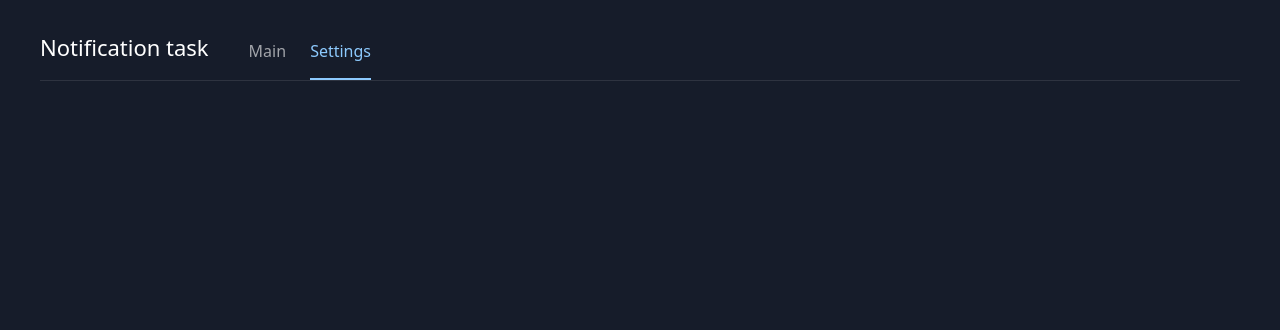
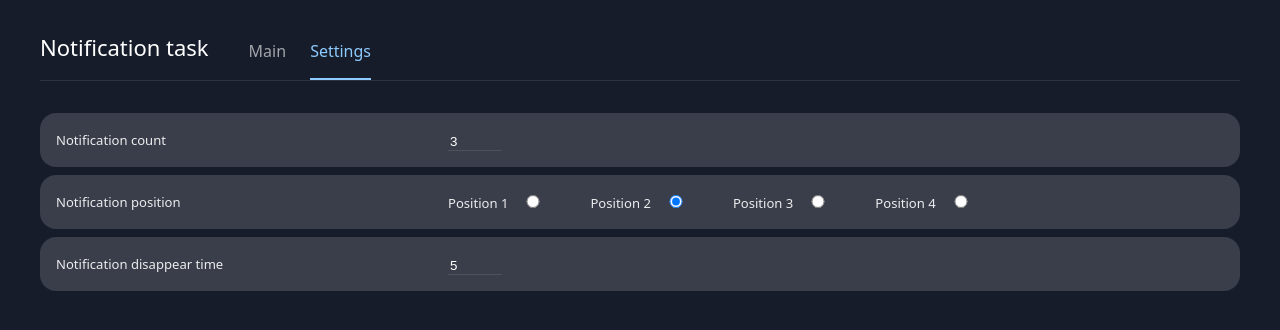
Before and after one commit to zhyuhan/typescript-assignment, a React app in the folder client/: page /settings in a window 1280 px wide. Shown: the top 330 px of the page. Built offline with nearby package versions, Linux system fonts and the light colour scheme.

Commit message:
feat: implement settings page

```diff
--- a/client/src/routes/settings.tsx
+++ b/client/src/routes/settings.tsx
@@ -1,3 +1,132 @@
+import { useState } from "react";
+import { NotificationOptions } from "../types";
+
+const DEFAULT_OPTIONS: NotificationOptions = {
+    count: 3,
+    position: "top-right",
+    duration: 5,
+};
+
 export default function Settings() {
-    return <div></div>;
+    const [options, setOptions] =
+        useState<NotificationOptions>(DEFAULT_OPTIONS);
+
+    return (
+        <form className="settings">
+            <div className="setting">
+                <label htmlFor="notification-count">Notification count</label>
+                <div className="value">
+                    <input
+                        id="notification-count"
+                        type="number"
+                        value={options.count}
+                        onChange={(event) =>
+                            setOptions({
+                                ...options,
+                                count: parseInt(event.target.value),
+                            })
+                        }
+                    />
+                </div>
+            </div>
+
+            <div className="setting">
+                <label htmlFor="notification-position">
+                    Notification position
+                </label>
+                <fieldset id="notification-position" className="value">
+                    <div>
+                        <label htmlFor="top-left">Position 1</label>
+                        <input
+                            type="radio"
+                            id="top-left"
+                            name="position"
+                            value="top-left"
+                            checked={options.position === "top-left"}
+                            onChange={(event) =>
+                                setOptions({
+                                    ...options,
+                                    position: event.target
+                                        .value as NotificationOptions["position"],
+                                })
+                            }
+                        />
+                    </div>
+
+                    <div>
+                        <label htmlFor="top-right">Position 2</label>
+                        <input
+                            type="radio"
+                            id="top-right"
+                            name="position"
+                            value="top-right"
+                            checked={options.position === "top-right"}
+                            onChange={(event) =>
+                                setOptions({
+                                    ...options,
+                                    position: event.target
+                                        .value as NotificationOptions["position"],
+                                })
+                            }
+                        />
+                    </div>
+
+                    <div>
+                        <label htmlFor="bottom-left">Position 3</label>
+                        <input
+                            type="radio"
+                            id="bottom-left"
+                            name="position"
+                            value="bottom-left"
+                            checked={options.position === "bottom-left"}
+                            onChange={(event) =>
+                                setOptions({
+                                    ...options,
+                                    position: event.target
+                                        .value as NotificationOptions["position"],
+                                })
+                            }
+                        />
+                    </div>
+
+                    <div>
+                        <label htmlFor="bottom-right">Position 4</label>
+                        <input
+                            type="radio"
+                            id="bottom-right"
+                            name="position"
+                            value="bottom-right"
+                            checked={options.position === "bottom-right"}
+                            onChange={(event) =>
+                                setOptions({
+                                    ...options,
+                                    position: event.target
+                                        .value as NotificationOptions["position"],
+                                })
+                            }
+                        />
+                    </div>
+                </fieldset>
+            </div>
+
+            <div className="setting">
+                <label htmlFor="notification-duration">
+                    Notification disappear time
+                </label>
+                <div className="value">
+                    <input
+                        id="notification-duration"
+                        type="number"
+                        value={options.duration}
+                        onChange={(event) =>
+                            setOptions({
+                                ...options,
+                                duration: parseInt(event.target.value),
+                            })
+                        }
+                    />
+                </div>
+            </div>
+        </form>
+    );
 }
--- a/client/src/styles/main.css
+++ b/client/src/styles/main.css
@@ -65,3 +65,57 @@ body {
 .content {
     padding-top: 2rem;
 }
+
+.settings {
+    display: flex;
+    flex-direction: column;
+    gap: 0.5rem;
+}
+
+.setting {
+    display: flex;
+    align-items: center;
+    border-radius: 1rem;
+    background-color: rgba(255, 255, 255, 0.15);
+}
+
+.setting label {
+    min-width: 30%;
+    padding: 1rem;
+    font-size: 0.8175rem;
+    color: rgba(255, 255, 255, 0.9);
+}
+
+.value {
+    padding: 1rem;
+}
+
+fieldset.value {
+    border: none;
+    margin: 0;
+    display: flex;
+    gap: 2rem;
+    align-items: center;
+}
+
+fieldset.value label {
+    padding: 0;
+}
+
+fieldset.value input {
+    margin: 0;
+}
+
+input {
+    width: 50px;
+    border: none;
+    border-bottom: 1px solid var(--border);
+    background-color: transparent;
+    color: var(--text);
+}
+
+input:focus {
+    outline: none;
+    border-bottom: 1px solid var(--primary);
+    transition: border-bottom 0.2s;
+}
```
Also changed, not shown: client/src/types.ts (+9 -3 lines).
